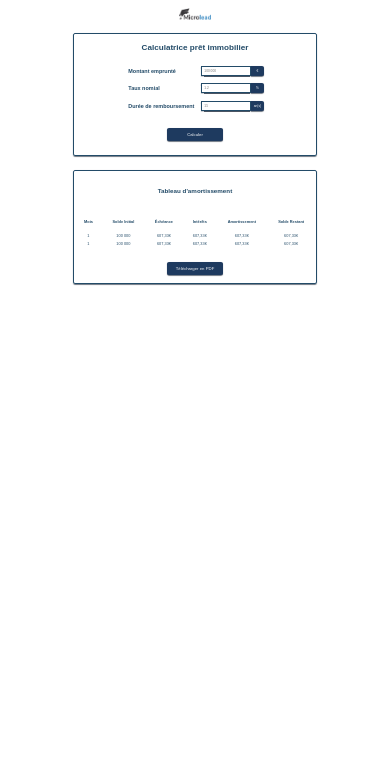
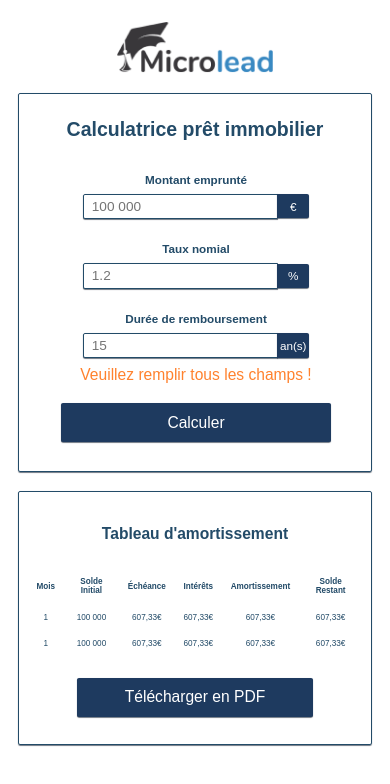
Before and after one commit to erwanus/calculatrice, a plain HTML site: page index.html in a window 390 px wide. Drawn offline with Linux system fonts and the light colour scheme; a script that the page names is missing.

Commit message:
responsive design

```diff
--- /dev/null
+++ b/css/style-mobile.css
@@ -0,0 +1,97 @@
+/* Version Mobile */
+@media (max-width: 768px) {
+    header img {
+        width: 40vw;
+        height: auto;
+        margin: 5vw auto;
+    }
+
+    .form-infos {
+        width: 90%;
+        margin: 5vw auto;
+        padding: 2vw;
+    }
+
+    .form-infos h1 {
+        font-size: 5vw;
+        margin-top: 4vw;
+    }
+
+    .form-infos form {
+        width: 100%;
+        margin-top: 4vw;
+    }
+
+    .form-infos label {
+        font-size: 3vw;
+        padding: 2vw;
+
+    }
+
+    .form-infos input {
+        font-size: 3.5vw;
+        margin-left: 0;
+        width: auto;
+        height: 2vw;
+        padding: 2vw;
+        border-top-left-radius: 0.5vw;
+        border-bottom-left-radius: 0.5vw;
+    }
+
+    .inputs {
+        padding: 2vw;
+        align-items: center;
+        flex-direction:column;
+    }
+
+    .input-custom {
+        width: 100%;
+        display: flex;
+        justify-content: center;
+        align-items: center;
+    }
+
+    .input-icon {
+        width: 5%;
+        height: 2.2vw;
+        padding: 2vw;
+        font-size: 3vw;
+        border-top-right-radius: 0.5vw;
+        border-bottom-right-radius: 0.5vw;
+    }
+
+    #calculate {
+        width: 80%;
+        height: 10vw;
+        font-size: 4vw;
+        margin: 5vw auto;
+    }
+
+    .tab {
+        width: 90%;
+        margin: 5vw auto;
+        padding: 2vw;
+    }
+
+    .tab h2 {
+        font-size: 4vw;
+        padding: 3vw;
+    }
+
+    .tab table thead th,
+    .tab table tbody th {
+        font-size: 2.1vw;
+        padding: 2vw;
+    }
+
+    #download {
+        width: 70%;
+        height: 10vw;
+        font-size: 4vw;
+        margin: 5vw auto;
+    }
+
+    #fields-error {
+        font-size: 4vw;
+    }
+}
--- a/css/style.css
+++ b/css/style.css
@@ -45,6 +45,7 @@ header img {
 }
 
 .form-infos input {
+    width: auto;
     outline: none;
     border: #234B68 0.10vw solid;
     box-shadow: 0vw 0.21vw 0.21vw 0vw #4B5563;
@@ -57,9 +58,17 @@ header img {
     padding: 1vw;
 }
 
+.input-custom {
+    width: 100%;
+    display: flex;
+    justify-content: center;
+
+}
+
 .input-icon {
     background-color: #1E3A5F;
     width: 5%;
+    height: auto;
     color: white;
     padding: 0.73vw;
     font-size: 0.83vw;
@@ -157,3 +166,11 @@ header img {
 #download:hover {
     background-color: #254570;
 }
+
+#fields-error {
+    color: #FF822E;
+    font-family: sans-serif;
+    font-size: 1.3vw;
+    text-align: center;
+    visibility: visible;
+}
--- a/index.html
+++ b/index.html
@@ -5,6 +5,7 @@
     <meta name="viewport" content="width=device-width, initial-scale=1.0">
     <link rel="shortcut icon" href="assets/logo.png">
     <link rel="stylesheet" href="css/style.css">
+    <link rel="stylesheet" href="css/style-mobile.css">
     <script src="js/script.js defer"></script>
     <title>Calculatrice</title>
 </head>
@@ -19,21 +20,29 @@
             <form>
                 <div class="inputs">
                     <label for="amount">Montant emprunté</label>
+                    <div class="input-custom">
                         <input type="text" name="amount" id="amount" placeholder="100 000" required>
                         <div class="input-icon">€</div>
+                    </div>
                 </div>
 
                 <div class="inputs">
                     <label for="interest">Taux nomial</label>
+                    <div class="input-custom">
                         <input type="text" name="interest" id="interest" placeholder="1.2" required>
                         <div class="input-icon">%</div>
+                    </div>
                 </div>
 
                 <div class="inputs">
                     <label for="interest">Durée de remboursement</label>
+                    <div class="input-custom">
                         <input type="text" name="interest" id="interest" placeholder="15" required>
                         <div class="input-icon">an(s)</div>
                 </div>
+                </div>
+
+                <div id="fields-error">Veuillez remplir tous les champs !</div>
 
                 <button type="submit" id="calculate">Calculer</button>
             </form>
```
Lines whose indentation alone changed are shown as unchanged.
